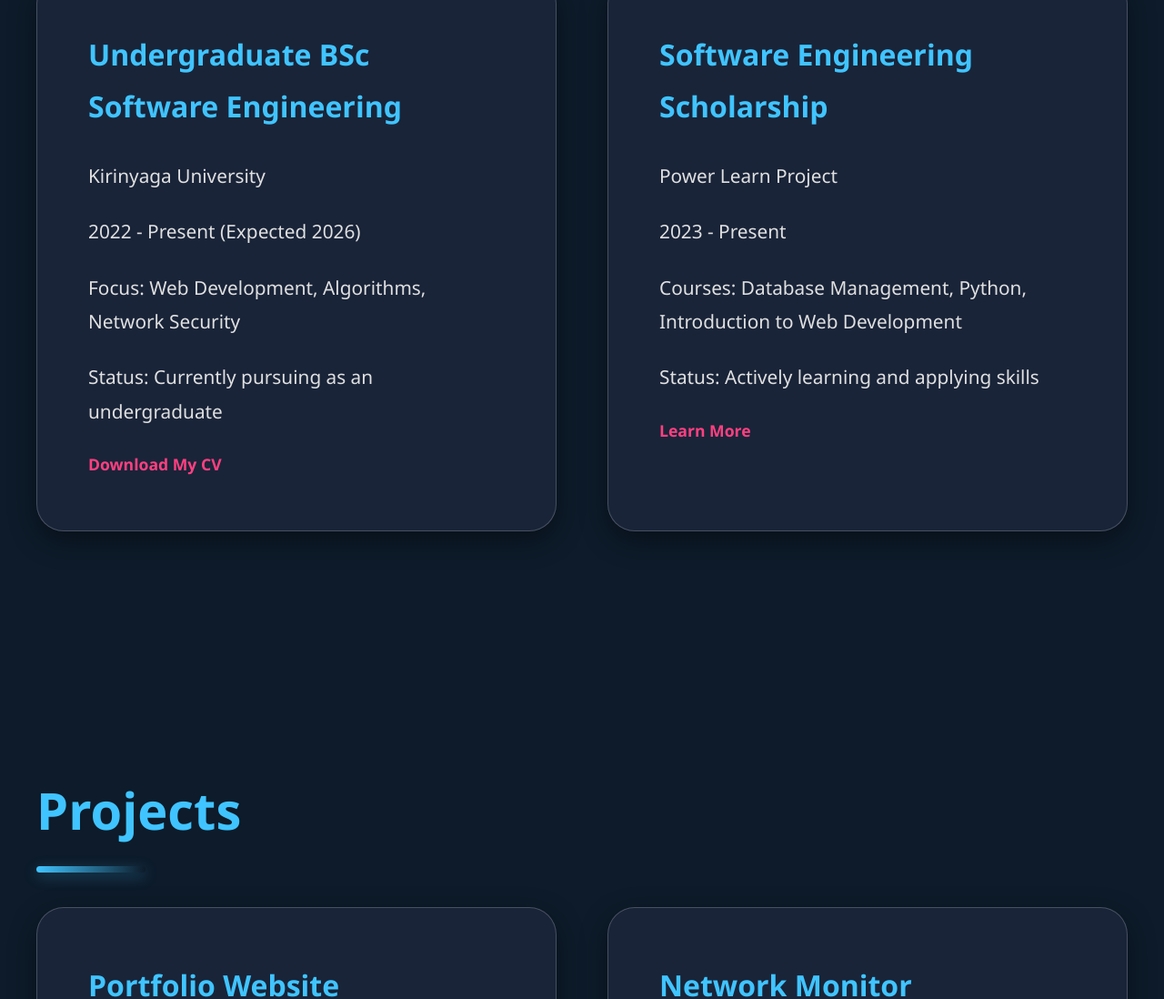
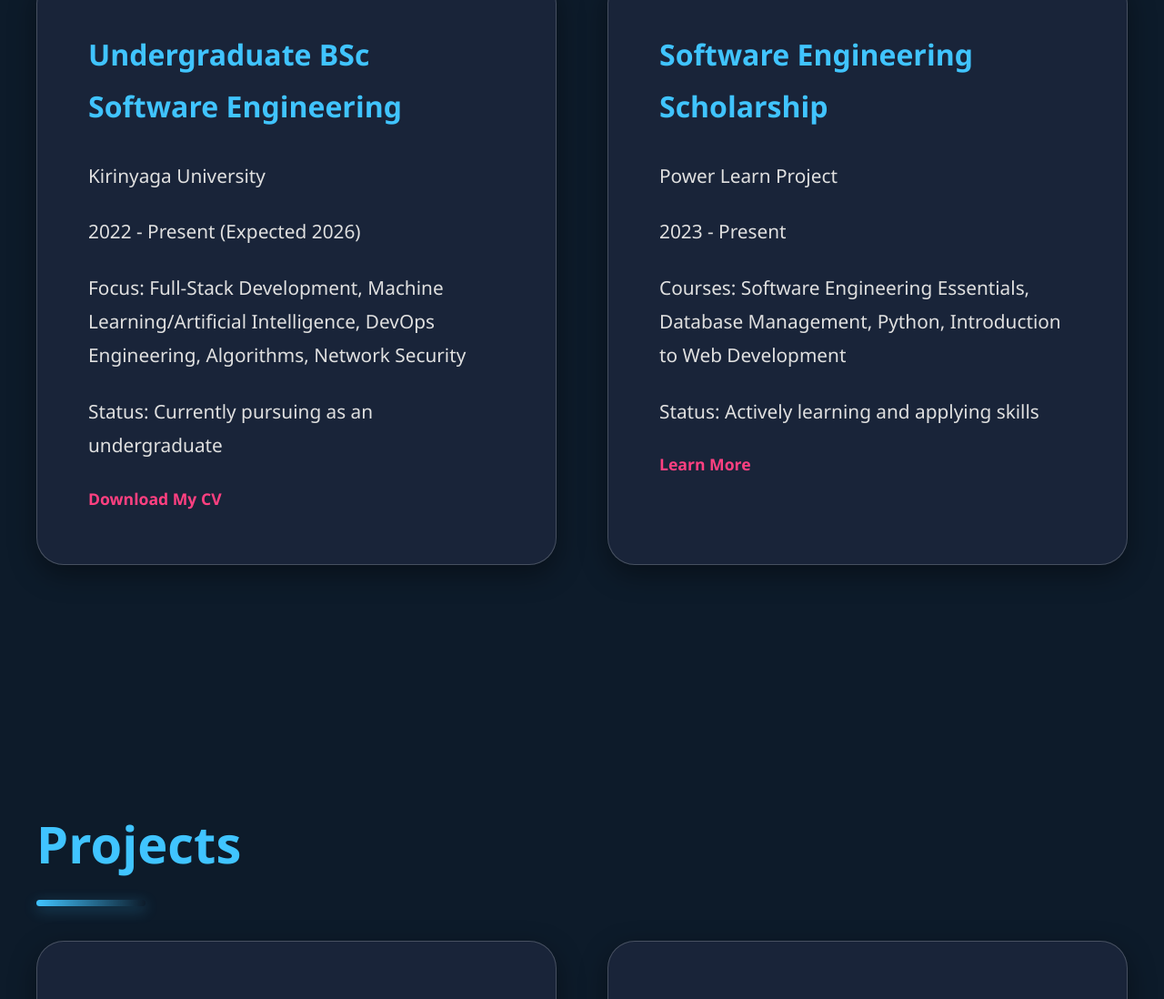
Before and after one commit to DelTechs01/plp_portfolio, a plain HTML site: page index.html in a window 1280 px wide. Shown: the part 2073-3171 px from the top of the page at 91% size. Drawn offline with nearby package versions, Linux system fonts and the light colour scheme; a script that the page names is missing.

Commit message:
Update education details to reflect current focus areas and coursework

```diff
--- a/index.html
+++ b/index.html
@@ -54,7 +54,7 @@
                 <h3>Undergraduate BSc Software Engineering</h3>
                 <p>Kirinyaga University</p>
                 <p>2022 - Present (Expected 2026)</p>
-                <p>Focus: Web Development, Algorithms, Network Security</p>
+                <p>Focus: Full-Stack Development, Machine Learning/Artificial Intelligence, DevOps Engineering, Algorithms, Network Security</p>
                 <p>Status: Currently pursuing as an undergraduate</p>
                 <a href="https://drive.google.com/file/d/1-Xy-Beq91Y-XWg7vazDd-H2gl-eWspYZ/view" target="_blank">Download My CV</a>
             </div>
@@ -62,7 +62,7 @@
                 <h3>Software Engineering Scholarship</h3>
                 <p>Power Learn Project</p>
                 <p>2023 - Present</p>
-                <p>Courses: Database Management, Python, Introduction to Web Development</p>
+                <p>Courses: Software Engineering Essentials, Database Management, Python, Introduction to Web Development</p>
                 <p>Status: Actively learning and applying skills</p>
                 <a href="https://powerlearnproject.org/" target="_blank">Learn More</a>
             </div>
```
